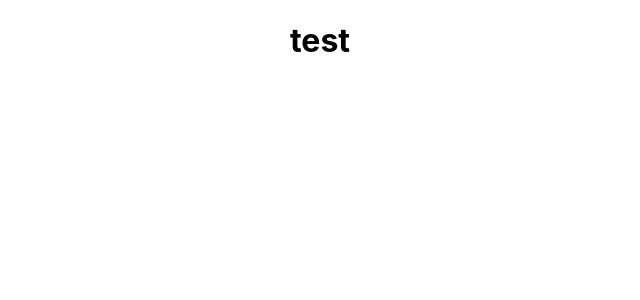
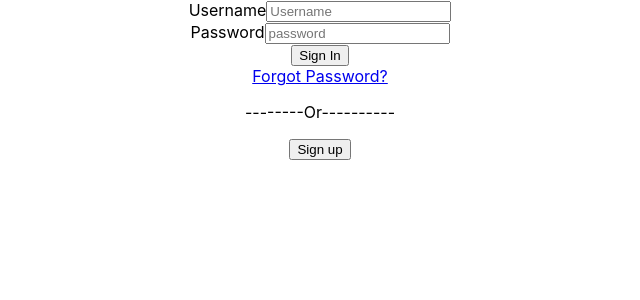
Before and after one commit to UzielCarranza/chat-app, a React (Create React App) app: page / in a window 1280 px wide. Shown: the top 300 px of the page, without its empty margins (320-960 px from the left). Built offline with nearby package versions, Linux system fonts and the light colour scheme.

Commit message:
created log in page

```diff
--- a/src/App.js
+++ b/src/App.js
@@ -1,13 +1,12 @@
 import './styling/App.css';
+import {Login} from './components/Login'
 
 function App() {
-  return (
-    <div className="App">
-      <header className="App-header">
-        <h1>test</h1>
-      </header>
-    </div>
-  );
+    return (
+        <div className="App">
+                <Login/>
+        </div>
+    );
 }
 
 export default App;
--- /dev/null
+++ b/src/components/Login.js
@@ -0,0 +1,80 @@
+import {useState} from "react";
+import {findAllByDisplayValue} from "@testing-library/react";
+
+export const Login = () => {
+    //hooks
+    //get and set username
+    const [username, setUsername] = useState(null);
+    //get and set password
+    const [password, setPassword] = useState(null);
+
+    //fires up once the log in button gets click
+    const handleSubmit = event => {
+        //prevents the page from reloading
+        event.preventDefault(); // 👈️ prevent page refresh
+
+        // 👇️ access input values here
+        console.log('username 👉️', username);
+        console.log('password 👉️', password);
+    };
+
+    const handleSignUp = () => {
+        console.log("relocates user to on-boarding sign up page")
+    }
+
+    return (
+        <>
+            <form onSubmit={handleSubmit}>
+                {/*username input*/}
+                <div>
+                    <label htmlFor="username">
+                        Username
+                    </label>
+                    <input
+                        id="username"
+                        type="text"
+                        name="username"
+                        placeholder="Username"
+                        onChange={event => setUsername(event.target.value)}
+                        required
+                    />
+                </div>
+                {/*password input*/}
+                <div>
+                    <label htmlFor="password">
+                        Password
+                    </label>
+                    <input
+                        id="password"
+                        type="password"
+                        name="password"
+                        placeholder="password"
+                        onChange={event => setPassword(event.target.value)}
+                        required
+                    />
+                </div>
+
+                {/*buttons and other links*/}
+                <div>
+                    <button
+                        type="submit"
+                        id="login-btn"
+                    >
+                        Sign In
+                    </button>
+                    <div className="w-40">
+                        <a className="inline-block align-baseline font-bold
+                                text-sm text-blue-500 hover:text-blue-800"
+                           href="#">
+                            Forgot Password?
+                        </a>
+                    </div>
+                </div>
+            </form>
+            <div>
+                <p>--------Or----------</p>
+                <button onClick={handleSignUp}>Sign up</button>
+            </div>
+        </>
+    )
+}
```
